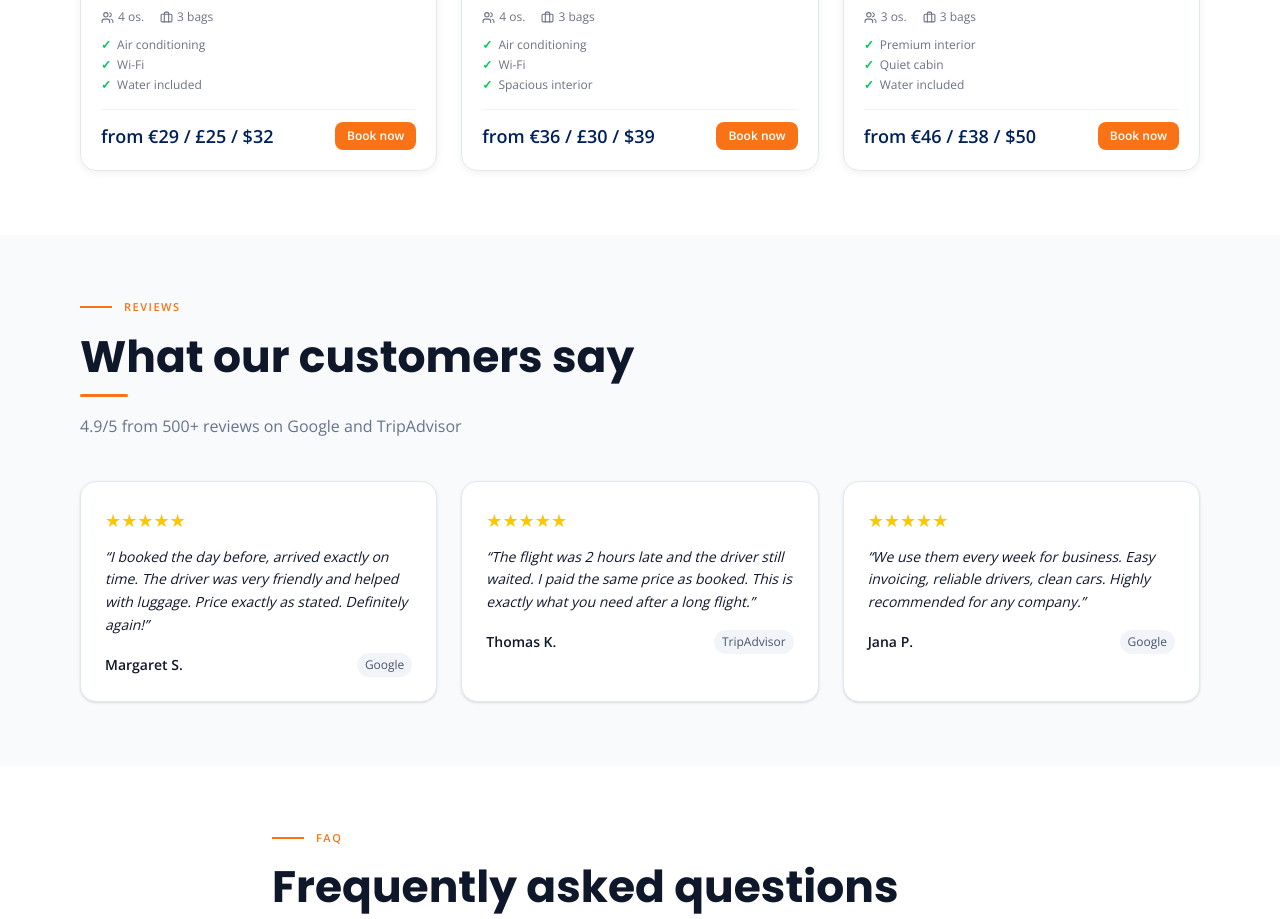
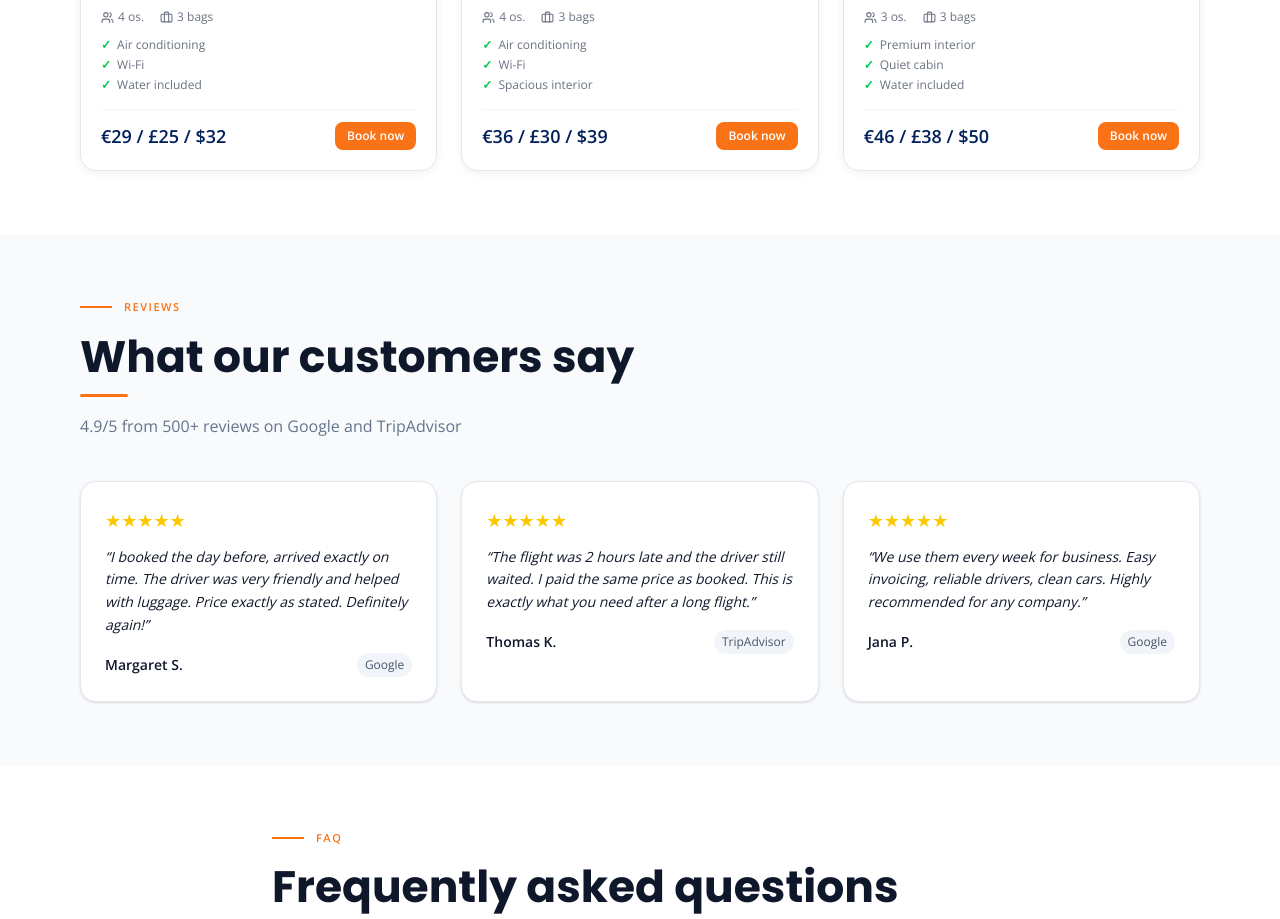
Before and after one commit to pragueridecz-cloud/website_en, a Next.js app: page / in a window 1280 px wide. Shown: the part 3320-4239 px from the top of the page. Built offline with nearby package versions, Linux system fonts and the light colour scheme.

Commit message:
Fleet: remove 'from', add GBP/USD to all hourly and transfer prices

```diff
--- a/components/Fleet.tsx
+++ b/components/Fleet.tsx
@@ -10,8 +10,8 @@ const cars = [
     model: "VW Passat or similar",
     passengers: 4,
     luggage: 3,
-    price: "from €29 / £25 / $32",
-    hourlyPrice: "from €29/h",
+    price: "€29 / £25 / $32",
+    hourlyPrice: "€29 / £25 / $32 /h",
     features: ["Air conditioning", "Wi-Fi", "Water included"],
     tag: null,
     category: "sedan",
@@ -22,8 +22,8 @@ const cars = [
     model: "Skoda Superb or similar",
     passengers: 4,
     luggage: 3,
-    price: "from €36 / £30 / $39",
-    hourlyPrice: "from €36/h",
+    price: "€36 / £30 / $39",
+    hourlyPrice: "€36 / £30 / $39 /h",
     features: ["Air conditioning", "Wi-Fi", "Spacious interior"],
     tag: null,
     category: "sedan",
@@ -34,8 +34,8 @@ const cars = [
     model: "Mercedes-Benz C or similar",
     passengers: 3,
     luggage: 3,
-    price: "from €46 / £38 / $50",
-    hourlyPrice: "from €46/h",
+    price: "€46 / £38 / $50",
+    hourlyPrice: "€46 / £38 / $50 /h",
     features: ["Premium interior", "Quiet cabin", "Water included"],
     tag: null,
     category: "sedan",
@@ -46,8 +46,8 @@ const cars = [
     model: "Ford Tourneo Custom or similar",
     passengers: 7,
     luggage: 6,
-    price: "from €38 / £32 / $41",
-    hourlyPrice: "from €36/h",
+    price: "€38 / £32 / $41",
+    hourlyPrice: "€36 / £30 / $39 /h",
     features: ["Air conditioning", "Wi-Fi", "Large boot"],
     tag: "Most popular",
     category: "minivan",
@@ -58,8 +58,8 @@ const cars = [
     model: "Mercedes-Benz Vito or similar",
     passengers: 7,
     luggage: 6,
-    price: "from €46 / £38 / $50",
-    hourlyPrice: "from €46/h",
+    price: "€46 / £38 / $50",
+    hourlyPrice: "€46 / £38 / $50 /h",
     features: ["Extra space", "Air conditioning", "Wi-Fi"],
     tag: null,
     category: "minivan",
@@ -70,8 +70,8 @@ const cars = [
     model: "Mercedes-Benz V-Class or similar",
     passengers: 7,
     luggage: 6,
-    price: "from €66 / £55 / $72",
-    hourlyPrice: "from €66/h",
+    price: "€66 / £55 / $72",
+    hourlyPrice: "€66 / £55 / $72 /h",
     features: ["Mercedes V-Class", "Business class", "Spacious interior"],
     tag: "Business choice",
     category: "minivan",
```
